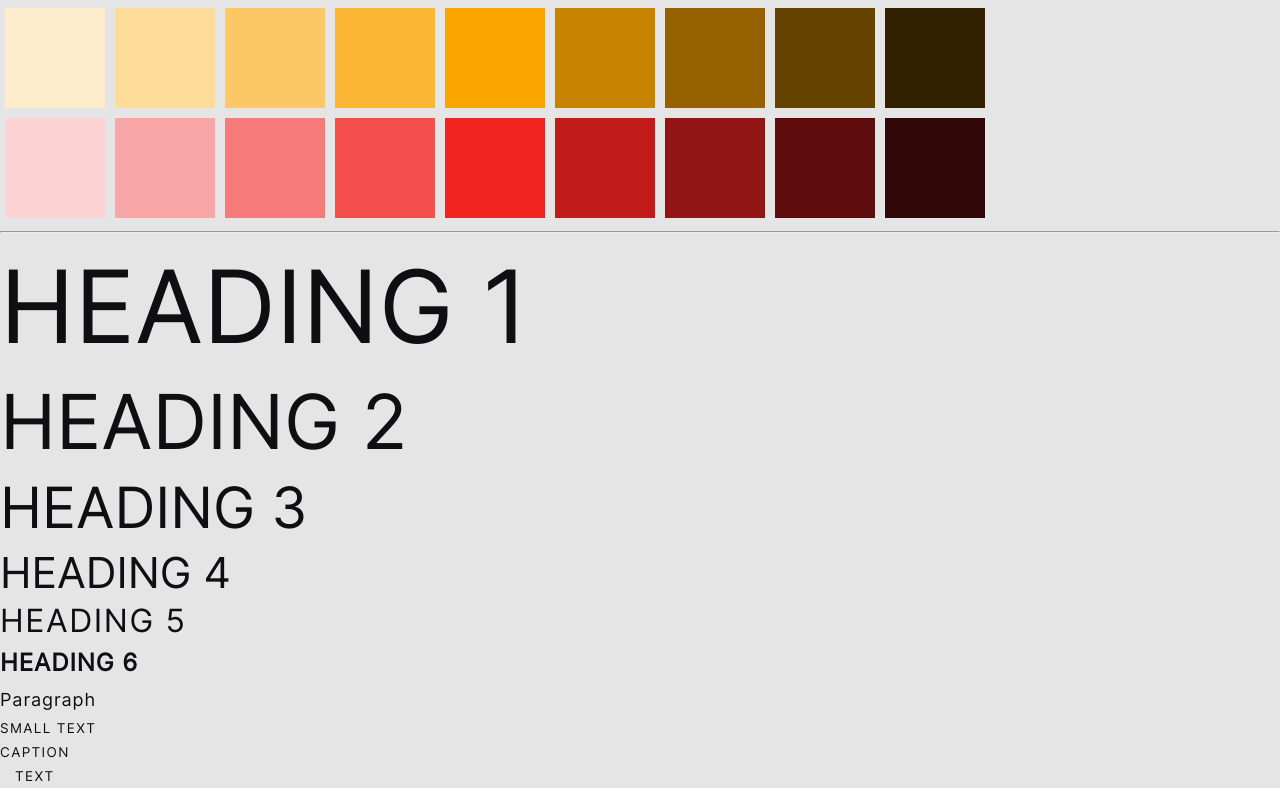
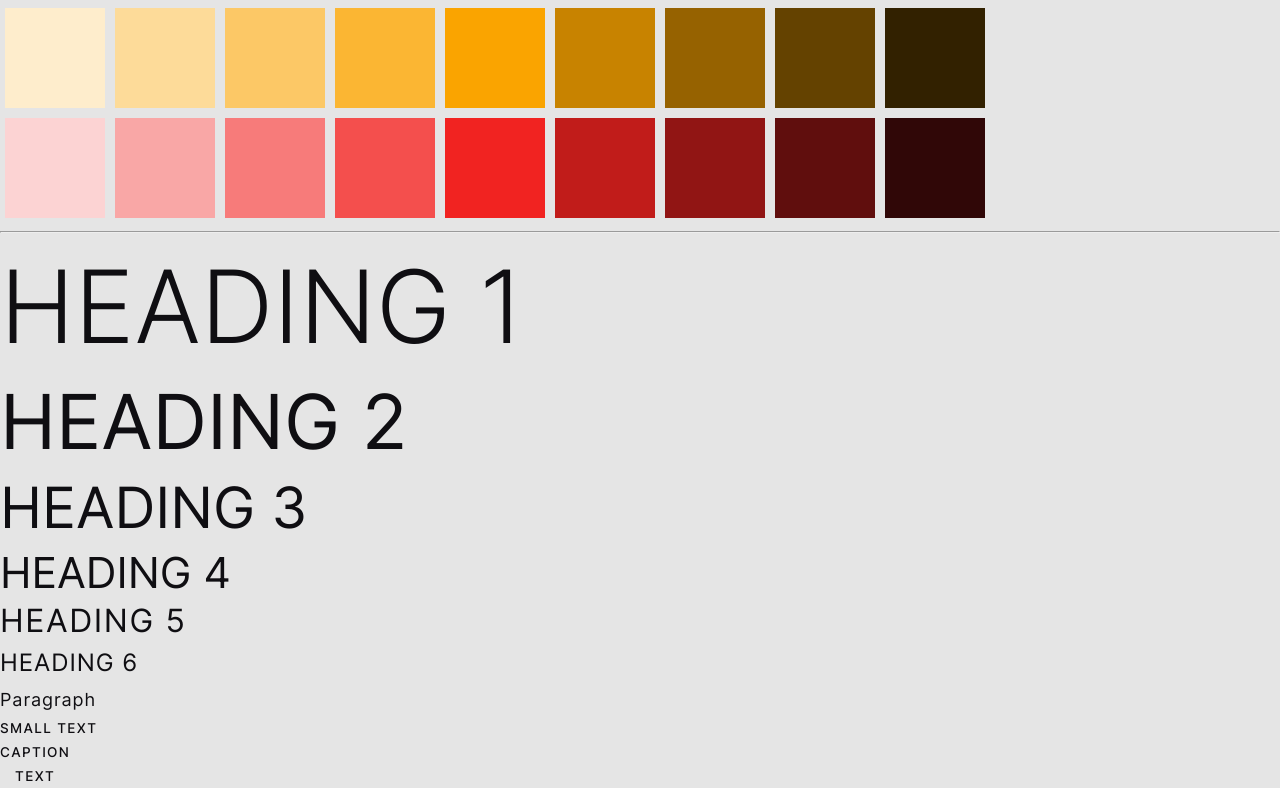
Before and after one commit to Beardography/Depot, a Vue app: page / in a window 1280 px wide. Shown: the part 568-1356 px from the top of the page. Built offline with nearby package versions, Linux system fonts and the light colour scheme.

Commit message:
setting up font weights as well as establishing font weight range for variable font

```diff
--- a/src/styles/scss/_type.scss
+++ b/src/styles/scss/_type.scss
@@ -3,19 +3,19 @@
 @font-face {
   font-family: 'Inter';
   src: url('/src/assets/fonts/Inter-VariableFont.ttf') format('truetype');
-  font-weight: 400;
+  font-weight: 300 700;
 }
 ////////////////////////////////////////
 
 body {
   font-family: 'Inter', serif;
-  font-weight: 400;
+  font-weight: 300;
 }
 
 h1 {
   font-size: 6.31125rem;
   font-style: normal;
-  font-weight: 400;
+  font-weight: 300;
   line-height: 8.20463rem; /* 130% */
   text-transform: uppercase;
 }
@@ -56,7 +56,7 @@ h5 {
 h6 {
   font-size: 1.5rem;
   font-style: normal;
-  font-weight: 700;
+  font-weight: 400;
   line-height: 2.62388rem; /* 174.927% */
   letter-spacing: 0.06rem;
   text-transform: uppercase;
--- a/src/styles/styles.css
+++ b/src/styles/styles.css
@@ -257,17 +257,17 @@ select {
 @font-face {
   font-family: "Inter";
   src: url("/src/assets/fonts/Inter-VariableFont.ttf") format("truetype");
-  font-weight: 400;
+  font-weight: 300 700;
 }
 body {
   font-family: "Inter", serif;
-  font-weight: 400;
+  font-weight: 300;
 }
 
 h1 {
   font-size: 6.31125rem;
   font-style: normal;
-  font-weight: 400;
+  font-weight: 300;
   line-height: 8.20463rem; /* 130% */
   text-transform: uppercase;
 }
@@ -308,7 +308,7 @@ h5 {
 h6 {
   font-size: 1.5rem;
   font-style: normal;
-  font-weight: 700;
+  font-weight: 400;
   line-height: 2.62388rem; /* 174.927% */
   letter-spacing: 0.06rem;
   text-transform: uppercase;
```
Also changed, not shown: 1 other file (tests, documents, lock files or other folders).
